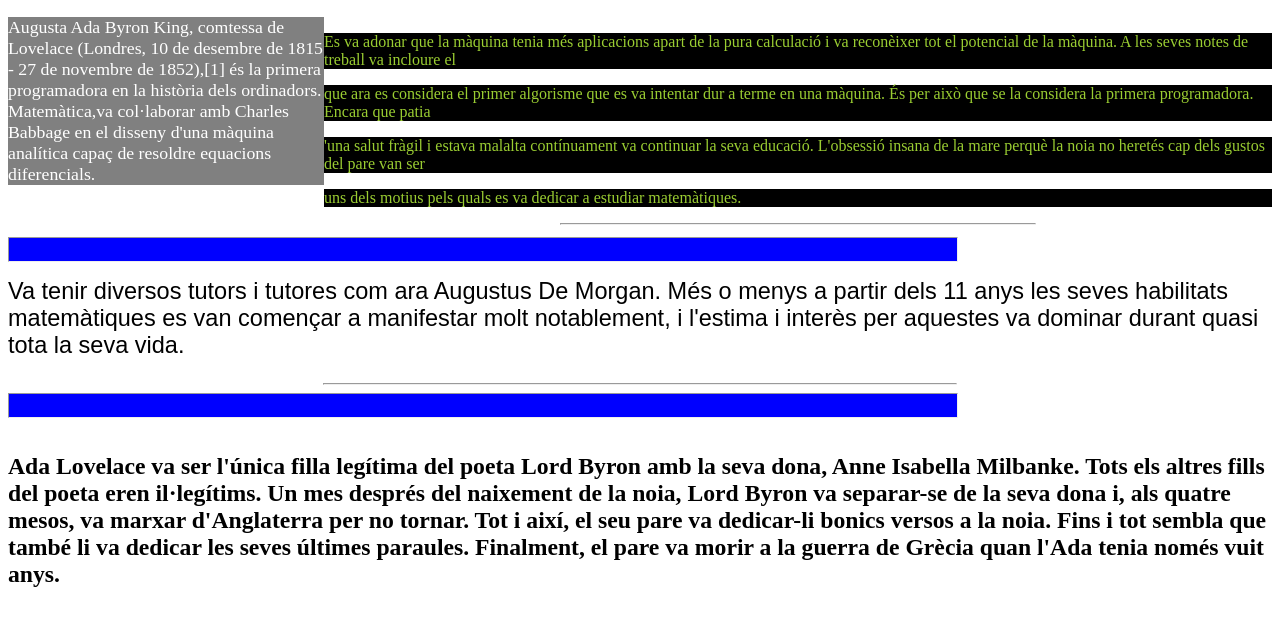
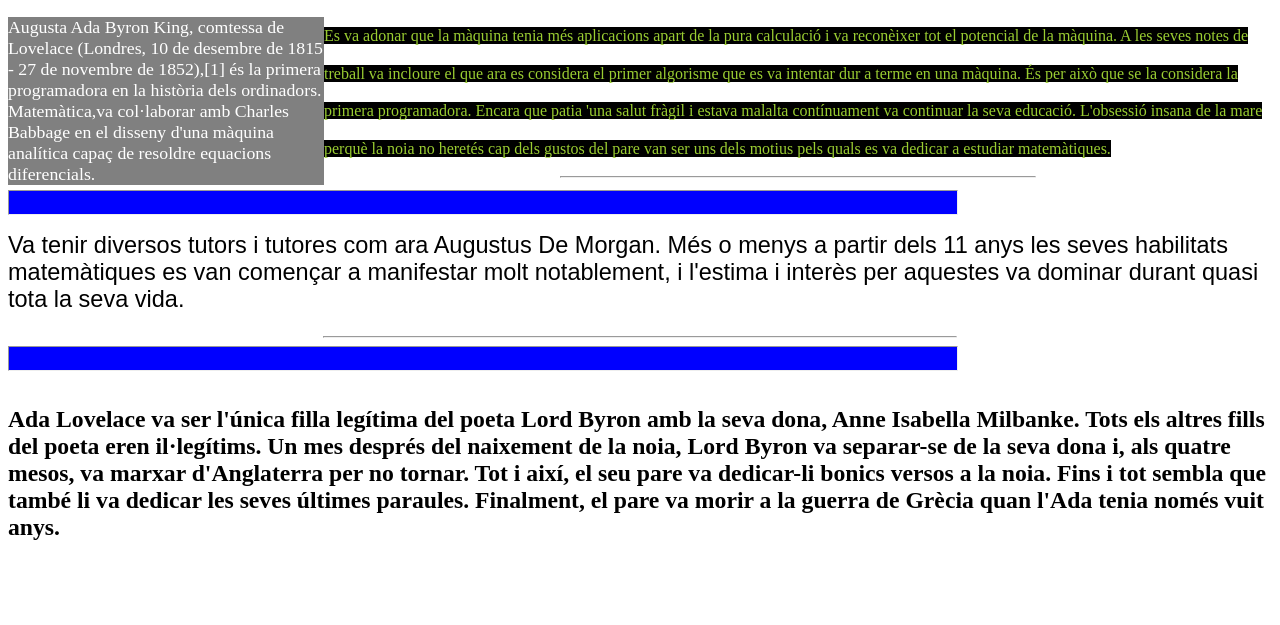
Before and after one commit to Juanka95/-Practica-3-CSS, a plain HTML site: page index.html in a window 1280 px wide. Shown: the part 51-676 px from the top of the page. Drawn offline with Linux system fonts and the light colour scheme; a web font is replaced by a local one.

Commit message:
29/01/2021

```diff
--- a/index.html
+++ b/index.html
@@ -25,10 +25,8 @@
          <div class="right">
         <p class="texto1">
             Es va adonar que la màquina tenia més aplicacions apart de la pura calculació i va reconèixer tot el potencial de la màquina. A les seves notes de treball va incloure el
-            <p class="texto1"> que ara es considera el primer algorisme que es va intentar dur a terme en una màquina. És per això que se la considera la primera programadora.
-            Encara que patia </p>
-            <p class="texto1">'una salut fràgil i estava malalta contínuament va continuar la seva educació.  L'obsessió insana de la mare perquè la noia no heretés cap dels gustos del pare van ser </p>
-            <p class="texto1"> uns dels motius pels quals es va dedicar a estudiar matemàtiques. </p>
+            que ara es considera el primer algorisme que es va intentar dur a terme en una màquina. És per això que se la considera la primera programadora.
+            Encara que patia 'una salut fràgil i estava malalta contínuament va continuar la seva educació.  L'obsessió insana de la mare perquè la noia no heretés cap dels gustos del pare van ser uns dels motius pels quals es va dedicar a estudiar matemàtiques. </p>
             <hr>
 
          </div>
--- a/style.css
+++ b/style.css
@@ -62,6 +62,8 @@ p.texto1{
 
     background-color: black;
     color: yellowgreen;
+    display: inline;
+    line-height: 1cm;
 
 
 
@@ -70,7 +72,7 @@ p.texto1{
 .right{
 
     position: relative;
-    float: left;
+    float: right;
     width: 75%;
     margin: 0%;
     padding: 0%;
```
